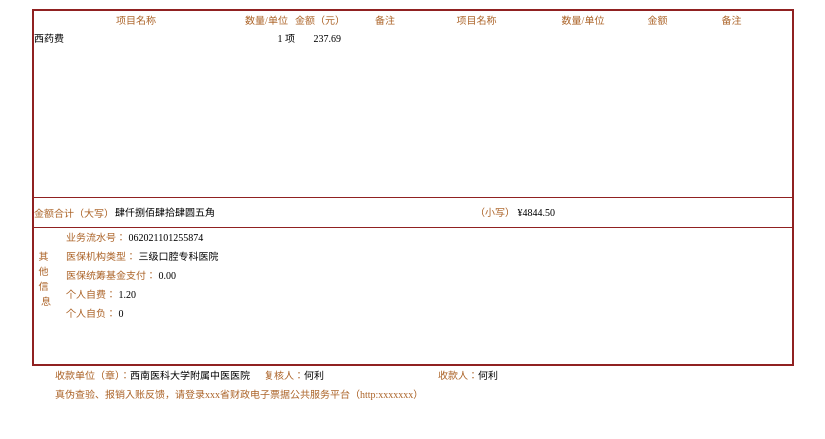
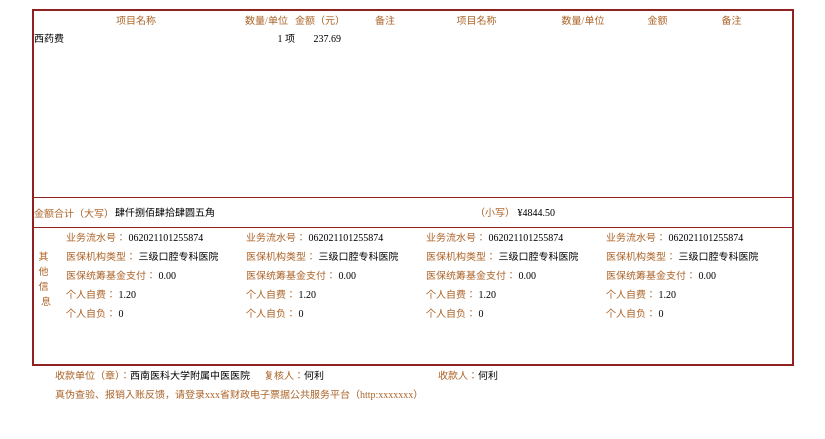
Before and after one commit to DYF-AI/invoice-template, a plain HTML site: page inovice_type2/index.html in a window 1280 px wide. Shown: the part 179-618 px from the top of the page, without its empty margins (230-1055 px from the left). Drawn offline with Linux system fonts and the light colour scheme.

Commit message:
medical-invoice-template

```diff
--- a/inovice_type2/index.css
+++ b/inovice_type2/index.css
@@ -370,13 +370,29 @@ dd {
 }
 
 /*影响了密码区的位置*/
-.invoice-table-header-center1 {
-  width: 398px;
+.invoice-table-other-info1 {
+  width: 180px;
   /*border-right: 1px solid #902121;*/
   height: 120px;
   padding-left: 8px;
 }
 
+.invoice-table-other-info2 {
+  width: 180px;
+  /*border-right: 1px solid #902121;*/
+  height: 100%;
+}
+
+.invoice-table-other-info3 {
+  width: 180px;
+  /*border-right: 1px solid #902121;*/
+  height: 100%;
+}
+.invoice-table-other-info4 {
+  width: 180px;
+  /*border-right: 1px solid #902121;*/
+  height: 100%;
+}
 /*注释后密码区的内容消失*/
 .invoice-table-header-right {
   width: 252px;
--- a/inovice_type2/index.html
+++ b/inovice_type2/index.html
@@ -95,9 +95,76 @@
 <!--            <span class="invoice-other-info ">息</span>-->
 <!--          </p>-->
         </div>
+        <div class="invoice-table-other-info1 fl ovh lh19">
+          <p>
+            <span class="invoice-right-label ">业务流水号</span><span>：</span>
+            <span class="black">062021101255874</span>
+          </p>
+          <p>
+            <span class="invoice-right-label">医保机构类型</span><span>：</span>
+            <span class="black">三级口腔专科医院</span>
+          </p>
+          <p>
+            <span class="invoice-right-label">医保统筹基金支付</span><span>：</span>
+            <span class="black">0.00</span>
+          </p>
+          <p>
+            <span class="invoice-right-label">个人自费</span><span>：</span>
+            <span class="black">1.20</span>
+          </p>
+          <p>
+            <span class="invoice-right-label">个人自负</span><span>：</span>
+            <span class="black">0</span>
+          </p>
+        </div>
+        <div class="invoice-table-other-info2 fl  lh19">
+           <p>
+            <span class="invoice-right-label ">业务流水号</span><span>：</span>
+            <span class="black">062021101255874</span>
+          </p>
+          <p>
+            <span class="invoice-right-label">医保机构类型</span><span>：</span>
+            <span class="black">三级口腔专科医院</span>
+          </p>
+          <p>
+            <span class="invoice-right-label">医保统筹基金支付</span><span>：</span>
+            <span class="black">0.00</span>
+          </p>
+          <p>
+            <span class="invoice-right-label">个人自费</span><span>：</span>
+            <span class="black">1.20</span>
+          </p>
+          <p>
+            <span class="invoice-right-label">个人自负</span><span>：</span>
+            <span class="black">0</span>
+          </p>
+        </div>
 
-        <div class="invoice-table-header-center1 fl ovh lh19">
+         <div class="invoice-table-other-info3 fl  lh19">
+           <p>
+            <span class="invoice-right-label ">业务流水号</span><span>：</span>
+            <span class="black">062021101255874</span>
+          </p>
           <p>
+            <span class="invoice-right-label">医保机构类型</span><span>：</span>
+            <span class="black">三级口腔专科医院</span>
+          </p>
+          <p>
+            <span class="invoice-right-label">医保统筹基金支付</span><span>：</span>
+            <span class="black">0.00</span>
+          </p>
+          <p>
+            <span class="invoice-right-label">个人自费</span><span>：</span>
+            <span class="black">1.20</span>
+          </p>
+          <p>
+            <span class="invoice-right-label">个人自负</span><span>：</span>
+            <span class="black">0</span>
+          </p>
+        </div>
+
+        <div class="invoice-table-other-info4 fl  lh19">
+           <p>
             <span class="invoice-right-label ">业务流水号</span><span>：</span>
             <span class="black">062021101255874</span>
           </p>
```
